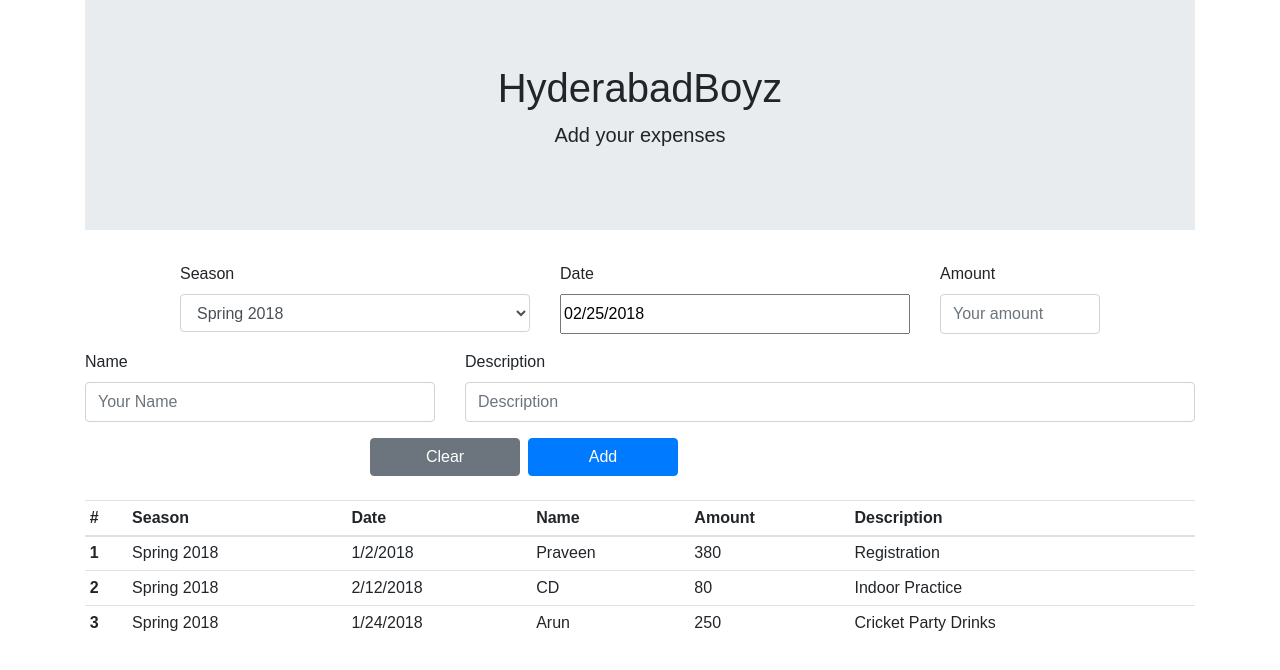
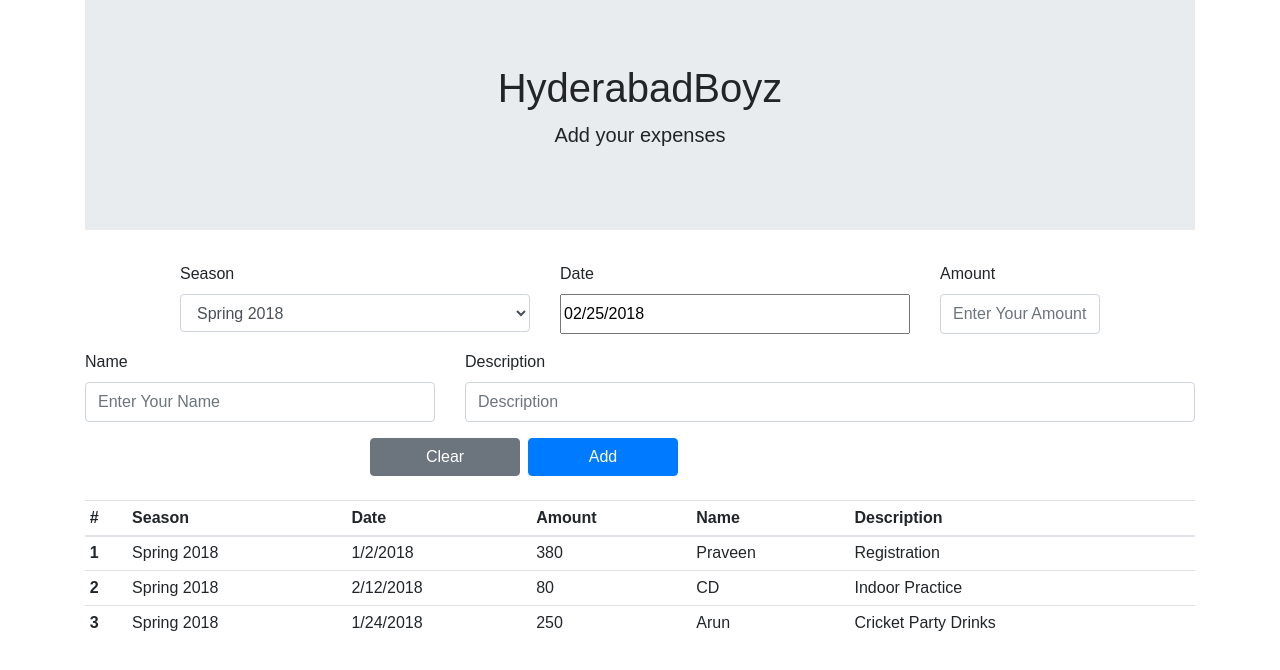
Before and after one commit to pvadlakonda/hydboyz, a React (Create React App) app: page / in a window 1280 px wide. Shown: the top 670 px of the page. Built offline with nearby package versions, Linux system fonts and the light colour scheme.

Commit message:
InputDiv

```diff
--- a/src/pages/AddExpense.js
+++ b/src/pages/AddExpense.js
@@ -36,20 +36,11 @@ export default class AddExpense extends Component {
                             <label htmlFor="date">Date</label>
                             <DatePicker onChange={this.handleChange} selected={this.state.date} />
                         </div>
-                        <div className="col col-sm-2 form-group">
-                            <label htmlFor="amount">Amount</label>
-                            <input type="text" className="form-control" id="amount" placeholder="Your amount" />
-                        </div>
+                        <InputDiv class="col col-sm-2 form-group" id="amount" label="Amount" placeholder="Enter Your Amount" />
                     </div>
                     <div className="row justify-content-md-center">
-                        <div className="col col-sm-4 form-group">
-                            <label htmlFor="name">Name</label>
-                            <input type="text" className="form-control" id="name" placeholder="Your Name" />
-                        </div>
-                        <div className="col col-sm-8 form-group">
-                            <label htmlFor="description">Description</label>
-                            <input type="text" className="form-control" id="description" placeholder="Description" />
-                        </div>
+                        <InputDiv class="col col-sm-4 form-group" id="name" label="Name" placeholder="Enter Your Name" />
+                        <InputDiv class="col col-sm-8 form-group" id="description" label="Description" placeholder="Description" />
                     </div>
                     <div className="row justify-content-md-center">
                         <div className="col col-sm-6 btn-toolbar" role="toolbar">
@@ -66,3 +57,12 @@ export default class AddExpense extends Component {
         );
     }
 }
+
+function InputDiv(props) {
+    return (
+        <div className={props.class}>
+            <label htmlFor={props.id}>{props.label}</label>
+            <input type="text" className="form-control" id={props.id} placeholder={props.placeholder} />
+        </div>
+    );
+}
--- a/src/pages/ExpenseTable.js
+++ b/src/pages/ExpenseTable.js
@@ -12,8 +12,8 @@ export default class ExpenseTable extends Component {
                             <th scope="col">#</th>
                             <th scope="col">Season</th>
                             <th scope="col">Date</th>
+                            <th scope="col">Amount</th>
                             <th scope="col">Name</th>
-                            <th scope="col">Amount</th>
                             <th scope="col">Description</th>
                         </tr>
                     </thead>
@@ -22,24 +22,24 @@ export default class ExpenseTable extends Component {
                             <th scope="row">1</th>
                             <td>Spring 2018</td>
                             <td>1/2/2018</td>
+                            <td>380</td>
                             <td>Praveen</td>
-                            <td>380</td>
                             <td>Registration</td>
                         </tr>
                         <tr>
                             <th scope="row">2</th>
                             <td>Spring 2018</td>
                             <td>2/12/2018</td>
+                            <td>80</td>
                             <td>CD</td>
-                            <td>80</td>
                             <td>Indoor Practice</td>
                         </tr>
                         <tr>
                             <th scope="row">3</th>
                             <td>Spring 2018</td>
                             <td>1/24/2018</td>
+                            <td>250</td>
                             <td>Arun</td>
-                            <td>250</td>
                             <td>Cricket Party Drinks</td>
                         </tr>
                     </tbody>
--- a/src/pages/Home.js
+++ b/src/pages/Home.js
@@ -10,7 +10,7 @@ export default class Home extends Component {
                 <div className="jumbotron jumbotron-fluid">
                     <div className="container">
                         <h1>HyderabadBoyz</h1>
-                        <p class="lead">Add your expenses</p>
+                        <p className="lead">Add your expenses</p>
                     </div>
                 </div>
                 <AddExpense /> <br />
```
